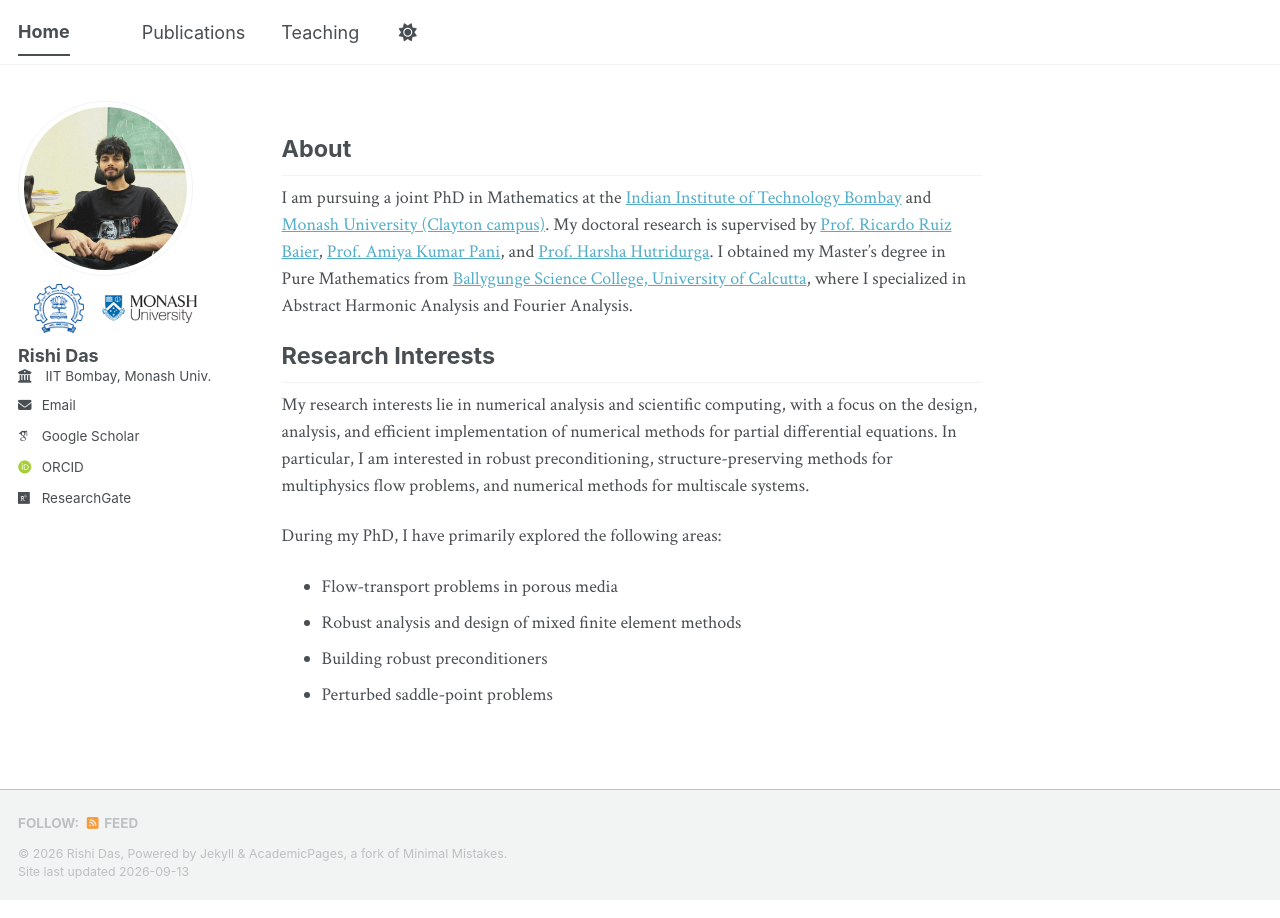
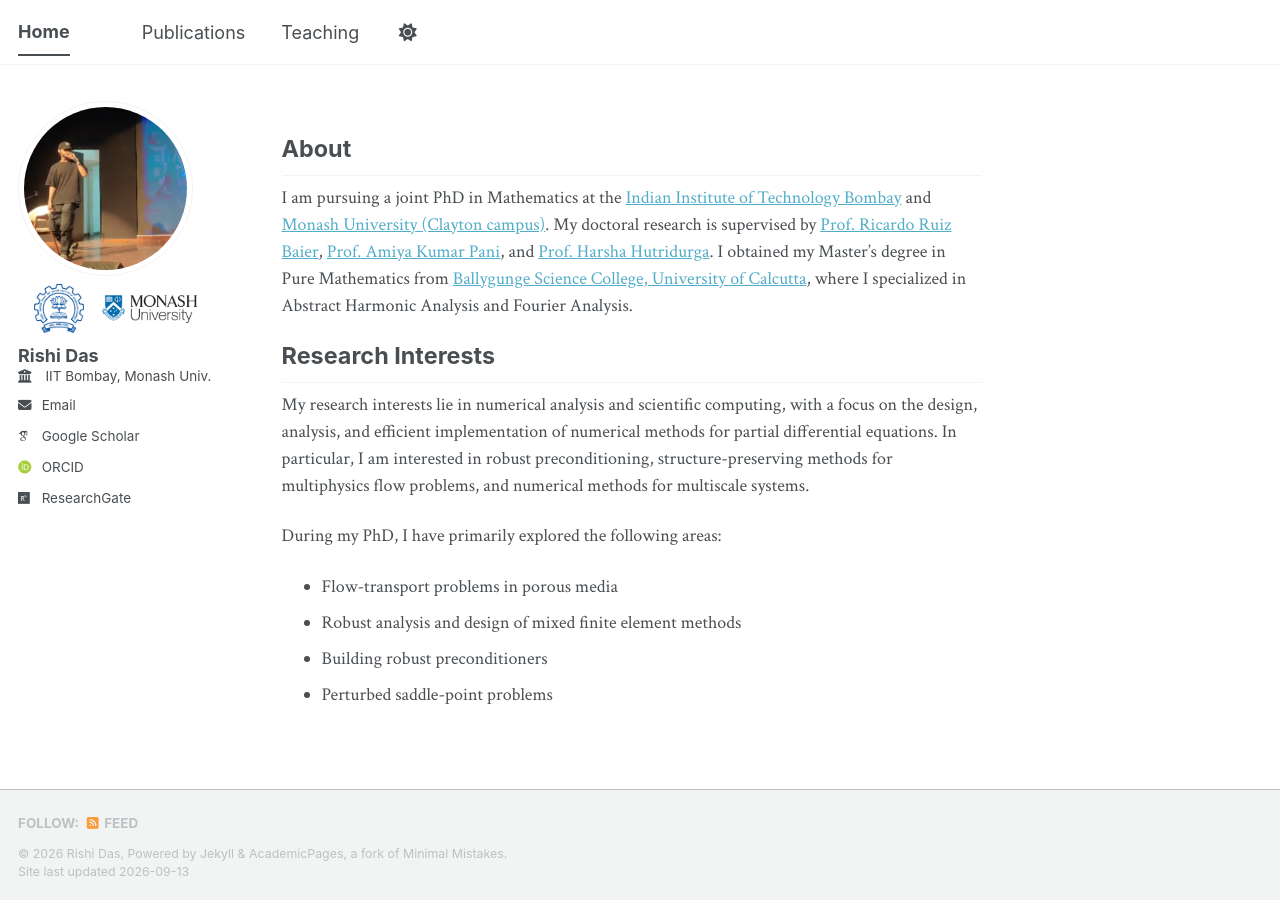
Before and after one commit to rishidas-04/rishidas-04.github.io, a Jekyll site: the page built from _pages/about.md, in a window 1280 px wide. Built offline with Jekyll 4.4.1, drawn with Linux system fonts in a browser that asks for light colours; some web fonts are replaced; a script bundle is joined from its source files by our own code; library files that are not in the unit come from our copies.

Commit message:
Update author avatar URL in _config.yml

```diff
--- a/_config.yml
+++ b/_config.yml
@@ -23,7 +23,7 @@
 #               Additional customization can be done by editing /_includes/author-profile.html
 author:
   # Biographic information
-  avatar           : "https://rishidas-04.github.io/images/Rishi_profile_picture.jpeg"
+  avatar           : "https://rishidas-04.github.io/images/1000131206.png"
   name             : "Rishi Das"
   pronouns         : # example: "she/her"
   bio              : #"Short biography for the left-hand sidebar"
```
